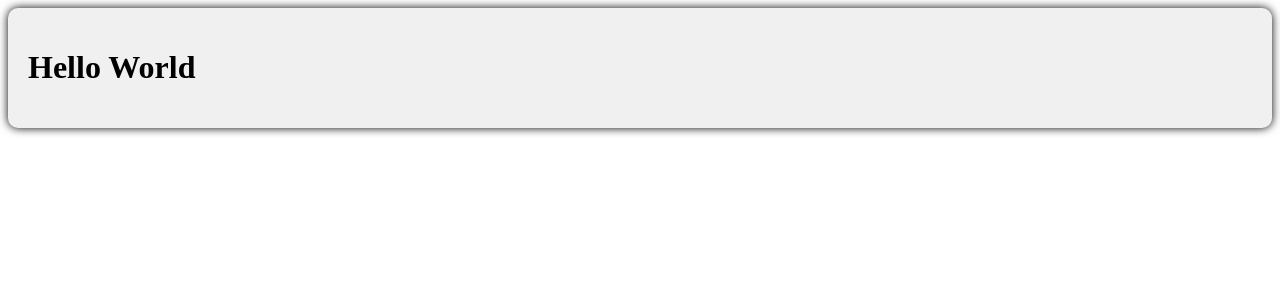
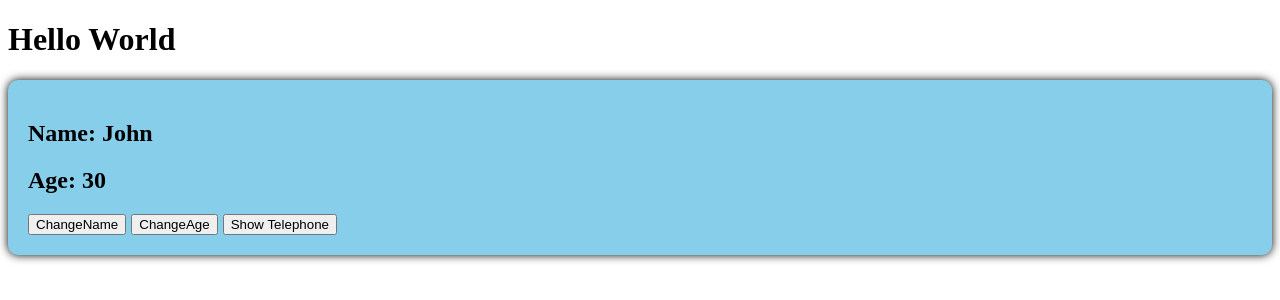
Before and after one commit to FHangH/Vue3_TS, a Vue app: page / in a window 1280 px wide. Shown: the top 300 px of the page. Built offline with nearby package versions, Linux system fonts and the light colour scheme.

Commit message:
在Vue3使用Vue2

```diff
--- a/src/App.vue
+++ b/src/App.vue
@@ -3,17 +3,21 @@
 <template>
     <div class="app">
         <h1>Hello World</h1>
+        <Person></Person>
     </div>
 </template>
 
 <script lang="ts">
+    import Person from './components/Person.vue';
+
     export default
     {
-        name: 'App' // 组件名称，可选，但建议填写，方便调试时识别组件
+        name: 'App', // 组件名称，可选，但建议填写，方便调试时识别组件
+        components: { Person }, // 引入组件，可选，但建议填写，方便调试时识别组件
     }
 </script>
 
-<style>
+<style>s
     .app
     {
         background-color: #f0f0f0;
--- /dev/null
+++ b/src/components/Person.vue
@@ -0,0 +1,54 @@
+<template>
+    <div class="Person">
+        <h2>Name: {{name}}</h2>
+        <h2>Age: {{age}}</h2>
+        <button @click="ChangeName">ChangeName</button>
+        <button @click="ChangeAge">ChangeAge</button>
+        <button @click="ShowTel">Show Telephone</button>
+    </div>
+</template>
+
+<script lang="ts">
+    export default
+    {
+        name: 'PersonInfo',
+
+        data(): any
+        {
+            return { name: 'John', age: 30, tel: '123456789' } // 数据属性
+        },
+
+        methods: // 方法属性
+        {
+            ShowTel(): void // 方法定义
+            {
+                alert(this.tel); // 方法体
+            },
+
+            ChangeName(): void
+            {
+                this.name = 'Tom';
+            },
+
+            ChangeAge(): void
+            {
+                this.age += 1;
+            },
+        }
+    };
+</script>
+
+<style scoped>
+    .Person
+    {
+        background-color: skyblue;
+        box-shadow: 0 0 10px;
+        border-radius: 10px;
+        padding: 20px;
+    }
+
+    button
+    {
+        margin-right: 5px;
+    }
+</style>
```
